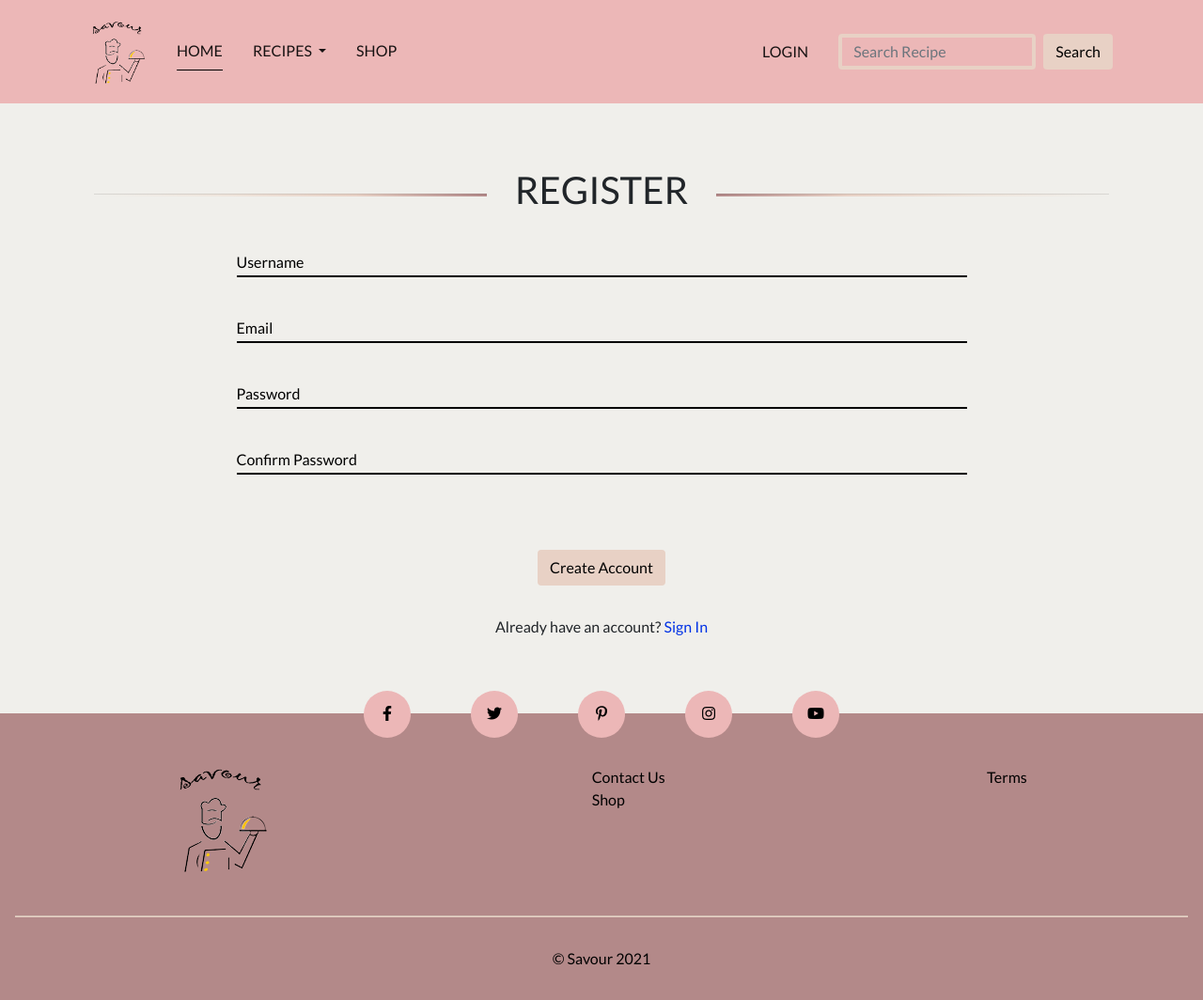
After one commit to constantinadrian/savour, a Flask app: page /register in a window 1280 px wide. The commit adds this page. Shown: the whole page at 94% size. Run offline with Flask 2, Linux system fonts and the light colour scheme; some libraries are stand-ins or nearby versions.

Commit message:
[Add] Added register page

```diff
--- a/app.py
+++ b/app.py
@@ -44,6 +44,18 @@ def recipe(recipe_id):
     return render_template("pages/recipe.html", recipe=recipe, page=page)
 
 
+@app.route("/register", methods=["GET", "POST"])
+def register():
+    """
+    Display the login page and check for authentofication
+    """
+    if request.method == "POST":
+        return redirect("/home")
+
+    page = "form"
+    return render_template("pages/register.html", page=page)
+
+
 @app.route("/login", methods=["GET", "POST"])
 def login():
     """
--- a/static/css/forms.css
+++ b/static/css/forms.css
@@ -1,22 +1,27 @@
 /* -------------------------------- Custom form display  ---------------------------------- */
-.login-section {
+.login-section,
+.register-section {
     margin-top: 109.8px;
 }
 
-.login-container {
+.login-container,
+.register-container {
     padding-top: 5rem;
     padding-bottom: 5rem;
 }
 
-.form-login {
+.form-login,
+.form-register {
     width: 90%;
 }
 
-.form-login .form-group {
+.form-login .form-group,
+.form-register .form-group {
     position: relative;
 }
 
-.form-login .form-control {
+.form-login .form-control,
+.form-register .form-control {
     background-color: #f0efeb;
     border: 0;
     border-radius: 0;
@@ -24,13 +29,15 @@
     padding: 10px 0 5px 0;
 }
 
-.form-login .form-control:focus {
+.form-login .form-control:focus,
+.form-register .form-control:focus {
     background-color: #f0efeb;
     box-shadow: none;
     border-color:#b38989;
 }
 
-.form-login .form-group label {
+.form-login .form-group label,
+.form-register .form-group label {
     position: absolute;
     top: 10px;
     left: 0;
@@ -38,12 +45,15 @@
     color: #000;
 }
 
-.form-login .form-group label span {
+.form-login .form-group label span,
+.form-register .form-group label span {
     display: inline-block;
 }
 
 .form-login .form-group .form-control:focus + label span,
-.form-login .form-group input:valid + label span {
+.form-login .form-group input:valid + label span,
+.form-register .form-group .form-control:focus + label span,
+.form-register .form-group input:valid + label span {
     transform: translateY(-25px);
     font-size: 12px;
     color: #b38989;
@@ -55,7 +65,8 @@
 }
 
 @media only screen and (min-width: 992px) {
-    .form-login {
+    .form-login,
+    .form-register {
         width: 70%;
     }
 }
--- a/static/css/style.css
+++ b/static/css/style.css
@@ -167,7 +167,8 @@ main {
 
 .recipes-section-row-title,
 .shop-section-row-title,
-.login-section-row-title {
+.login-section-row-title,
+.register-section-row-title {
     margin-bottom: 2rem;
     display: -webkit-box;
     display: -ms-flexbox;
@@ -201,7 +202,8 @@ main {
 
 .recipes-section-row-recipes,
 .shop-section-row-products,
-.login-section-row-form {
+.login-section-row-form,
+.register-section-row-form {
     display: -webkit-box;
     display: -ms-flexbox;
     display: flex;
@@ -213,6 +215,22 @@ main {
     -webkit-box-align: center;
         -ms-flex-align: center;
             align-items: center;
+}
+
+.login-section-row-info,
+.register-section-row-info {
+    display: -webkit-box;
+    display: -ms-flexbox;
+    display: flex;
+        -ms-flex-wrap: wrap;
+        flex-wrap: wrap;
+    -webkit-box-pack: center;
+       -ms-flex-pack: center;
+            justify-content: center;
+    -webkit-box-align: center;
+       -ms-flex-align: center;
+            align-items: center;
+    margin-top: 2rem;
 }
 
 .recipes-section-row-recipes a,
@@ -264,6 +282,18 @@ main {
 .recipe-ancor-tag:hover,
 .shop-ancor-tag:hover {
     color: #000;
+    text-decoration: none;
+}
+
+.login-ancor-tag,
+.register-ancor-tag {
+    color: #0031e5;
+    text-decoration: none;
+}
+
+.login-ancor-tag:hover,
+.register-ancor-tag:hover {
+    color: #0031e5;
     text-decoration: none;
 }
 
--- a/static/js/forms.js
+++ b/static/js/forms.js
@@ -2,19 +2,29 @@ $(document).ready(function () {
 
     // Use jQuery validate for register/login form
     // https://jqueryvalidation.org/documentation/
-    $("#login").validate({
+    $("#login-register").validate({
         rules: {
+            username: {
+                required: true,
+                pattern: /^([a-zA-Z0-9]){3,20}?$/
+            },
             email: {
                 required: true,
                 email: true
             },
             password: {
                 required: true,
+            },
+            passwordConfirmation: {
+                required: true,
+                equalTo: "#password"
             }
         },
         messages: {
+            username: {required: "Please fill out this field", pattern: "Name must be between 3 and 20 characters long, and can contain letters and numbers only."},
             email: {required: "Please fill out this field", email: "Please enter a valid email address" },
-            password: {required: "Please fill out this field" }
+            password: {required: "Please fill out this field" },
+            passwordConfirmation: {required: "Please fill out this field", equalTo: "Please enter the same password again" }
         },
         errorElement: 'span',
         highlight: function(element) {
@@ -35,7 +45,7 @@ $(document).ready(function () {
     // Click event  call jQuery validate
     $('#btn-submit-form').click(function(e) {
         // get all input field for validate
-        var checkFields = $('#login').find(":input");
+        var checkFields = $('#login-register').find(":input");
 
         // if fields are invalid prevent submit form
         if (!checkFields.valid()){
--- /dev/null
+++ b/templates/pages/register.html
@@ -0,0 +1,74 @@
+{% extends "layout/base.html" %}
+
+{% block content %}
+
+    <section class="register-section">
+        <div class="container register-container">
+
+            <div class="register-section-row-title">
+                <div class="col">
+                    <hr class="section-hr-left">
+                </div>
+                <div class="col-auto">
+                    <h2 class="section-title">Register</h2>
+                </div>
+                <div class="col">
+                    <hr class="section-hr-right">
+                </div>
+            </div>
+
+            <div class="register-section-row-form">
+                <form class="form-register" id='login-register' action="{{ url_for('register') }}" method="POST" autocomplete="off">
+
+                   <div class="form-row">
+                        <div class="col-md-12 mb-3">
+                            <div class="form-group">
+                                <input type="text" class="form-control" id="username" name="username" required>
+                                <label for="username"><span>Username</span></label>
+                            </div>
+                        </div>
+                    </div>
+
+                    <div class="form-row">
+                        <div class="col-md-12 mb-3">
+                            <div class="form-group">
+                                <input type="text" class="form-control" id="email" name="email" required>
+                                <label for="email"><span>Email</span></label>
+                            </div>
+                        </div>
+                    </div>
+
+                    <div class="form-row">
+                        <div class="col-md-12 mb-3">
+                            <div class="form-group">
+                                <input type="text" class="form-control" id="password" name="password" required>
+                                <label for="password"><span>Password</span></label>
+                            </div>
+                        </div>
+                    </div>
+
+                    <div class="form-row">
+                        <div class="col-md-12 mb-3">
+                            <div class="form-group">
+                                <input type="text" class="form-control" id="passwordConfirmation" name="passwordConfirmation" required>
+                                <label for="passwordConfirmation"><span>Confirm Password</span></label>
+                            </div>
+                        </div>
+                    </div>
+
+                    <div class="form-row">
+                        <div class="col-md-12 col-sm-12 text-center mt-5">
+                            <button class="btn btn--champagne-pink my-2 my-sm-0" id="btn-submit-form" type="submit">Create Account</button>
+                        </div>
+                    </div>
+                </form>
+            </div>
+
+            <div class="register-section-row-info">
+                <span class="text-center">Already have an account?</span>&nbsp;<a href="{{ url_for('login') }}" class="register-ancor-tag">Sign In</a>
+            </div>
+
+        </div>
+    </section>
+
+{% endblock %}
```
Also changed, not shown: templates/pages/login.html (+6 -2 lines).
